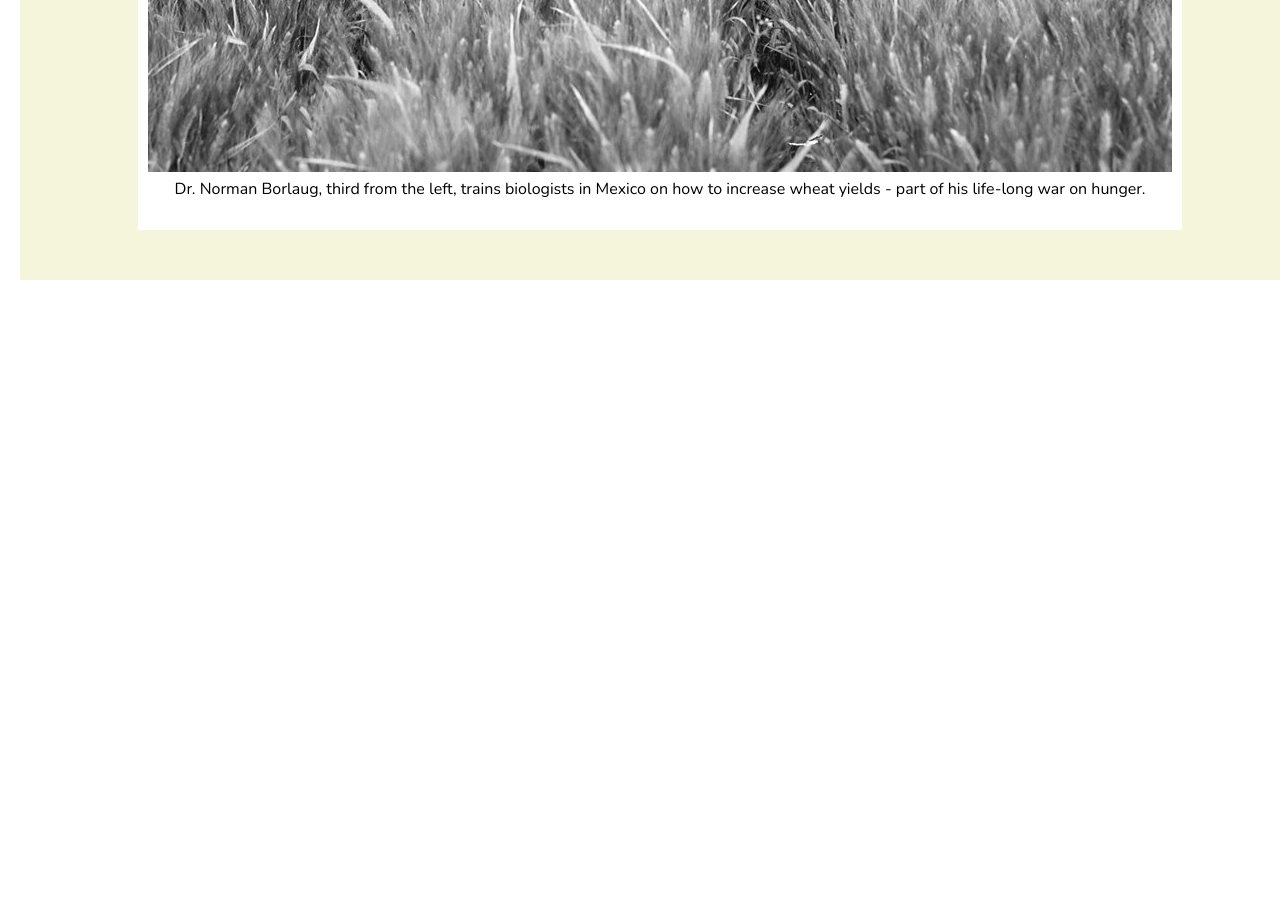
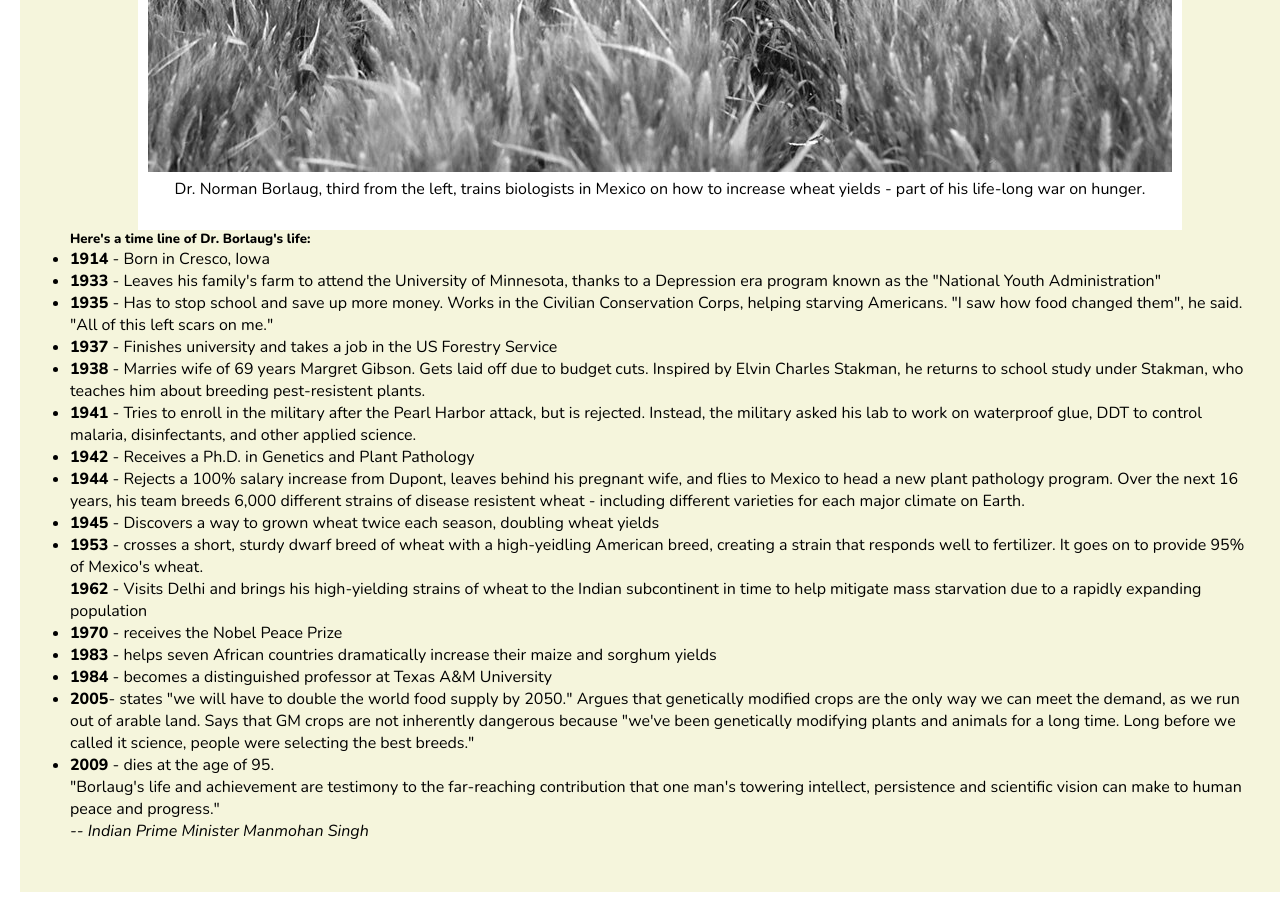
Before and after one commit to Zuhaib042/Zuhaib-Ekremini, a plain HTML site: page index.html in a window 1280 px wide. Shown: the part 681-1593 px from the top of the page. Before the commit the page ends 981 px from the top, so only its background shows below. Drawn offline with nearby package versions, Linux system fonts and the light colour scheme.

Commit message:
Did the Tribute section

```diff
--- a/index.html
+++ b/index.html
@@ -20,6 +20,34 @@
           of his life-long war on hunger.</p>
       </figcaption>
     </div>
+
+    <div id="tribute-info">
+      <h5>Here's a time line of Dr. Borlaug's life:
+      </h5>
+      <ul>
+        <li><p><strong>1914</strong> - Born in Cresco, Iowa</p></li>
+        <li><p><strong>1933</strong> - Leaves his family's farm to attend the University of Minnesota, thanks to a Depression era program known as the "National Youth Administration"</p></li>
+        <li><p><strong>1935</strong> - Has to stop school and save up more money. Works in the Civilian Conservation Corps, helping starving Americans. "I saw how food changed them", he said. "All of this left scars on me."</p></li>
+        <li><p><strong>1937</strong> - Finishes university and takes a job in the US Forestry Service</p></li>
+        <li><p><strong>1938</strong> - Marries wife of 69 years Margret Gibson. Gets laid off due to budget cuts. Inspired by Elvin Charles Stakman, he returns to school study under Stakman, who teaches him about breeding pest-resistent plants.</p></li>
+        <li><p><strong>1941</strong> - Tries to enroll in the military after the Pearl Harbor attack, but is rejected. Instead, the military asked his lab to work on waterproof glue, DDT to control malaria, disinfectants, and other applied science.</p></li>
+        <li><p><strong>1942</strong> - Receives a Ph.D. in Genetics and Plant Pathology</p></li>
+        <li><p><strong>1944</strong> - Rejects a 100% salary increase from Dupont, leaves behind his pregnant wife, and flies to Mexico to head a new plant pathology program. Over the next 16 years, his team breeds 6,000 different strains of disease resistent wheat - including different varieties for each major climate on Earth.</p></li>
+        <li><p><strong>1945</strong> - Discovers a way to grown wheat twice each season, doubling wheat yields</p></li>
+        <li><p><strong>1953</strong> - crosses a short, sturdy dwarf breed of wheat with a high-yeidling American breed, creating a strain that responds well to fertilizer. It goes on to provide 95% of Mexico's wheat.
+        </p><p><strong>1962</strong> - Visits Delhi and brings his high-yielding strains of wheat to the Indian subcontinent in time to help mitigate mass starvation due to a rapidly expanding population</p></li>
+        <li><p><strong>1970</strong> - receives the Nobel Peace Prize</p></li>
+        <li><p><strong>1983</strong> - helps seven African countries dramatically increase their maize and sorghum yields</p></li>
+        <li><p><strong>1984</strong> - becomes a distinguished professor at Texas A&M University
+        </p></li>
+        <li><p><strong>2005</strong>- states "we will have to double the world food supply by 2050." Argues that genetically modified crops are the only way we can meet the demand, as we run out of arable land. Says that GM crops are not inherently dangerous because "we've been genetically modifying plants and animals for a long time. Long before we called it science, people were selecting the best breeds."</p></li>
+        <li><p><strong>2009</strong> - dies at the age of 95.</p></li>
+      </ul>
+
+    <blockquote>"Borlaug's life and achievement are testimony to the far-reaching contribution that one man's towering intellect, persistence and scientific vision can make to human peace and progress."</blockquote>
+    <cite>-- Indian Prime Minister Manmohan Singh</cite>
+
+    </div>
   </div>
 
   <!--
```
